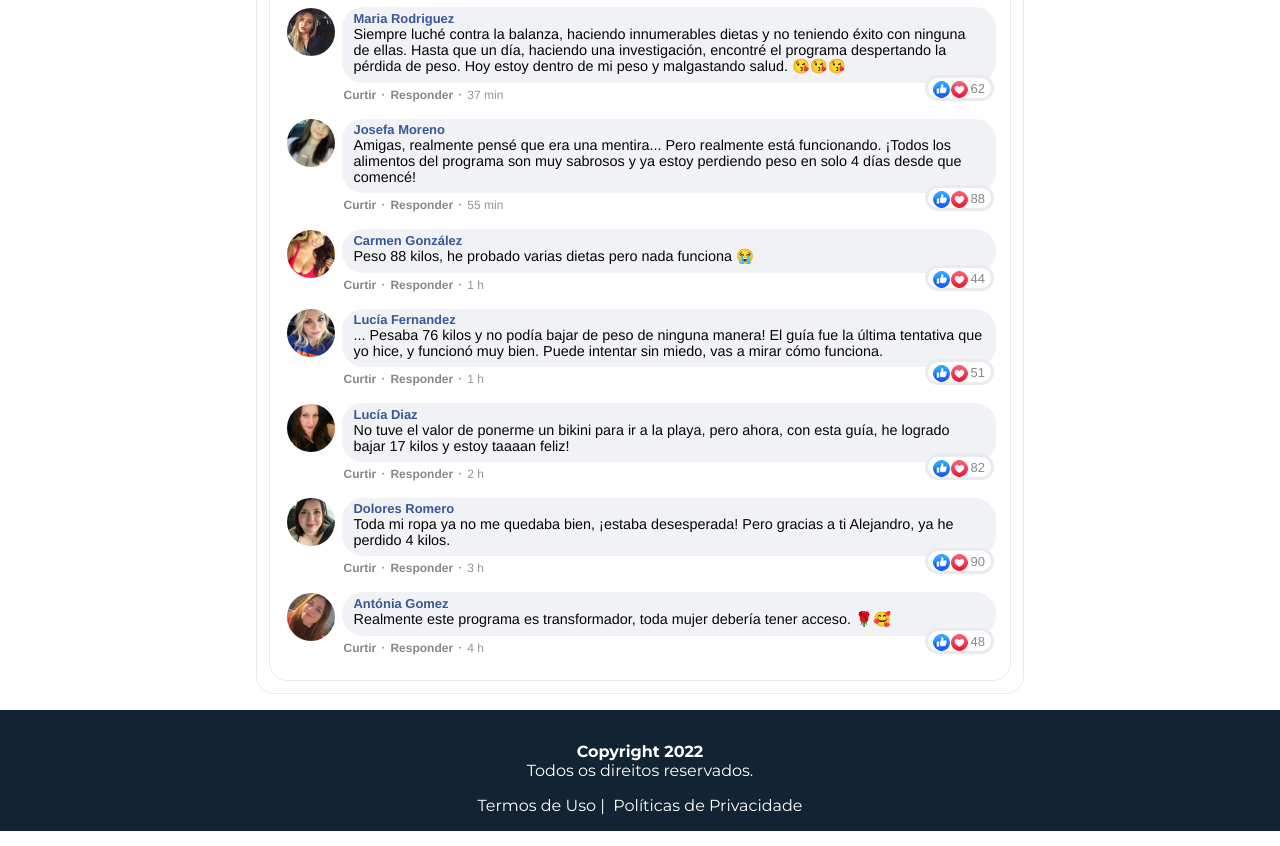
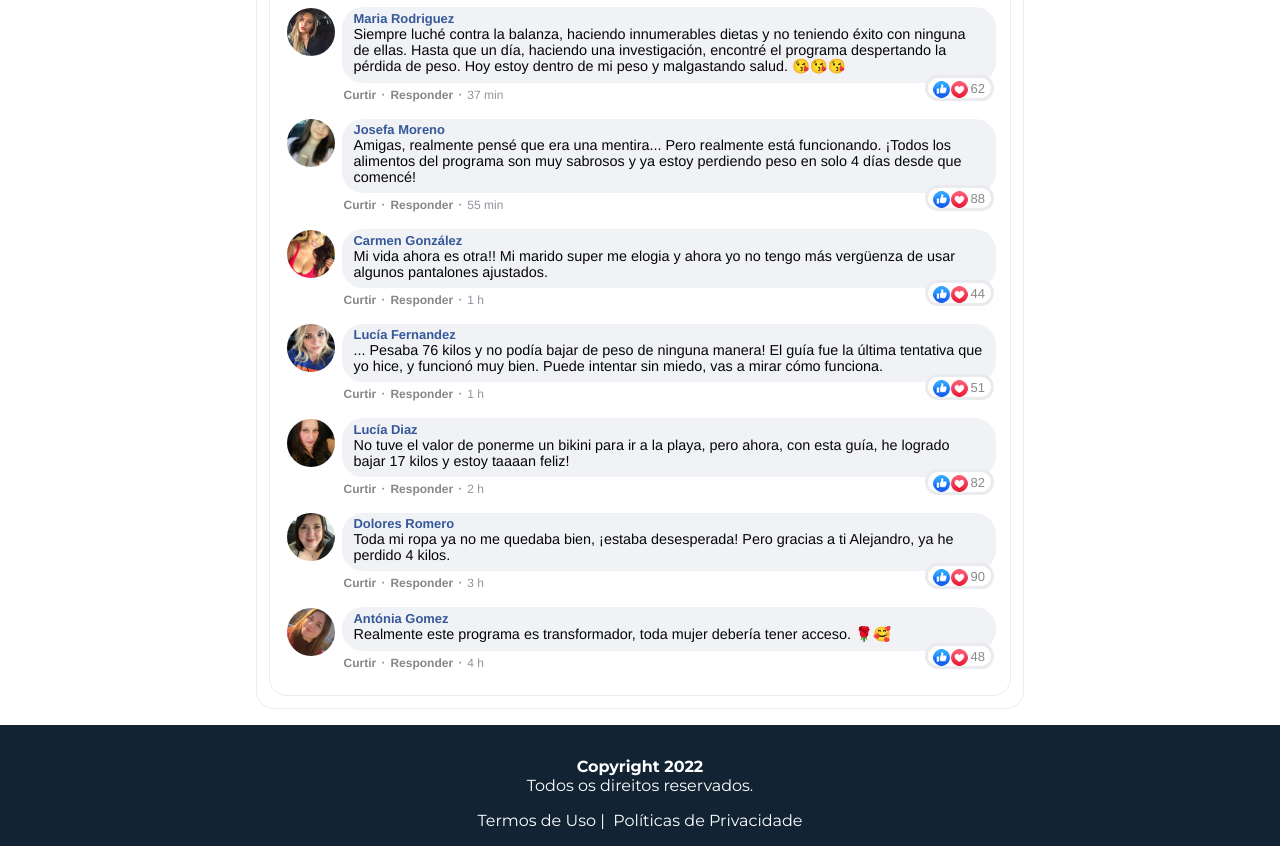
Before and after one commit to lbozio/renovasempre.site, a plain HTML site: page pz/index.html in a window 1280 px wide. Shown: the part 890-1736 px from the top of the page. Drawn offline with nearby package versions, Linux system fonts and the light colour scheme; no server answers; a script that the page names is missing.

Commit message:
Update index.html

```diff
--- a/pz/index.html
+++ b/pz/index.html
@@ -327,7 +327,7 @@ src="https://www.facebook.com/tr?id=171622165368973&ev=PageView&noscript=1"
                             </span>
                             <br />
                             <span id="c-9">
-                               Peso 88 kilos, he probado varias dietas pero nada funciona 😭
+                                Mi vida ahora es otra!! Mi marido super me elogia y ahora yo no tengo más vergüenza de usar algunos pantalones ajustados.
                             </span>
                           </td>
                         </tr>
```
